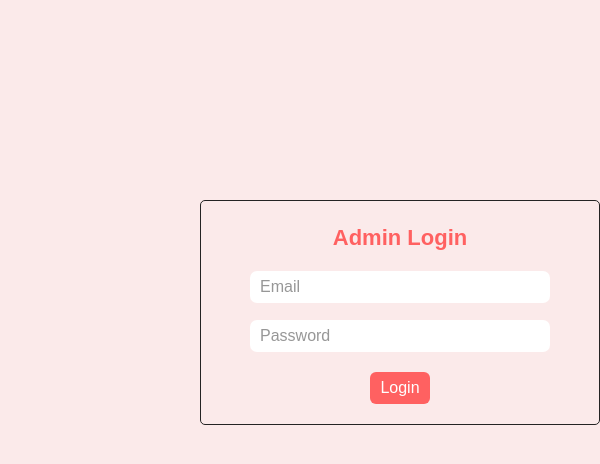
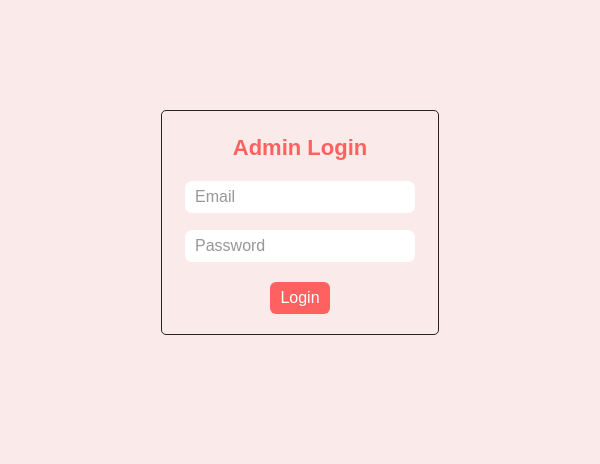
Before and after one commit to vardhan781/Rare-Fashion, a React (Vite) app in the folder admin/: page /add in a window 600 px wide. Shown: the top 464 px of the page. Built offline with nearby package versions, Linux system fonts and the light colour scheme; no server answers.

Commit message:
Responsive UI

```diff
--- a/admin/src/components/Login/Login.css
+++ b/admin/src/components/Login/Login.css
@@ -41,7 +41,7 @@
   cursor: pointer;
 }
 
-@media (max-width: 400px) {
+@media (min-width: 370px) and (max-width: 400px) {
   .admin-login {
     padding: 180px 20px;
   }
@@ -64,3 +64,27 @@
     width: 230px;
   }
 }
+
+@media (min-width: 320px) and (max-width: 370px) {
+  .admin-login {
+    padding: 180px 20px;
+  }
+  .admin-container {
+    width: 278px;
+  }
+  .admin-container input {
+    width: 230px;
+  }
+}
+
+@media (min-width: 586px) and (max-width: 767px) {
+  .admin-login {
+    padding: 110px 20px;
+  }
+  .admin-container {
+    width: 278px;
+  }
+  .admin-container input {
+    width: 230px;
+  }
+}
```
